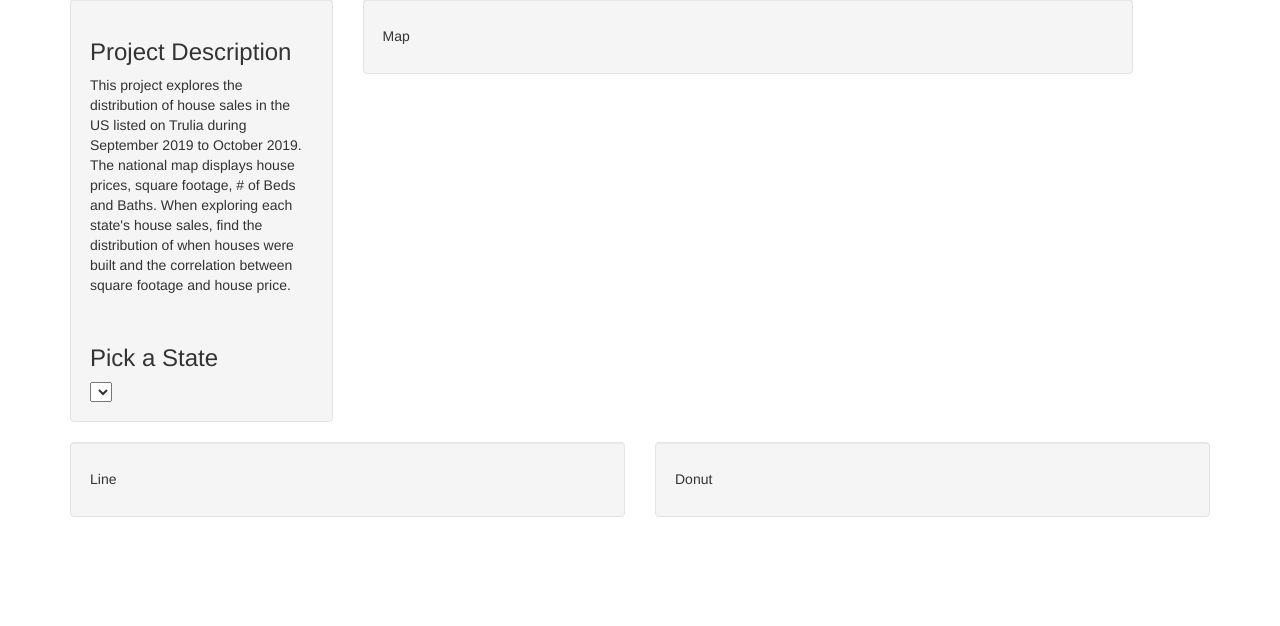
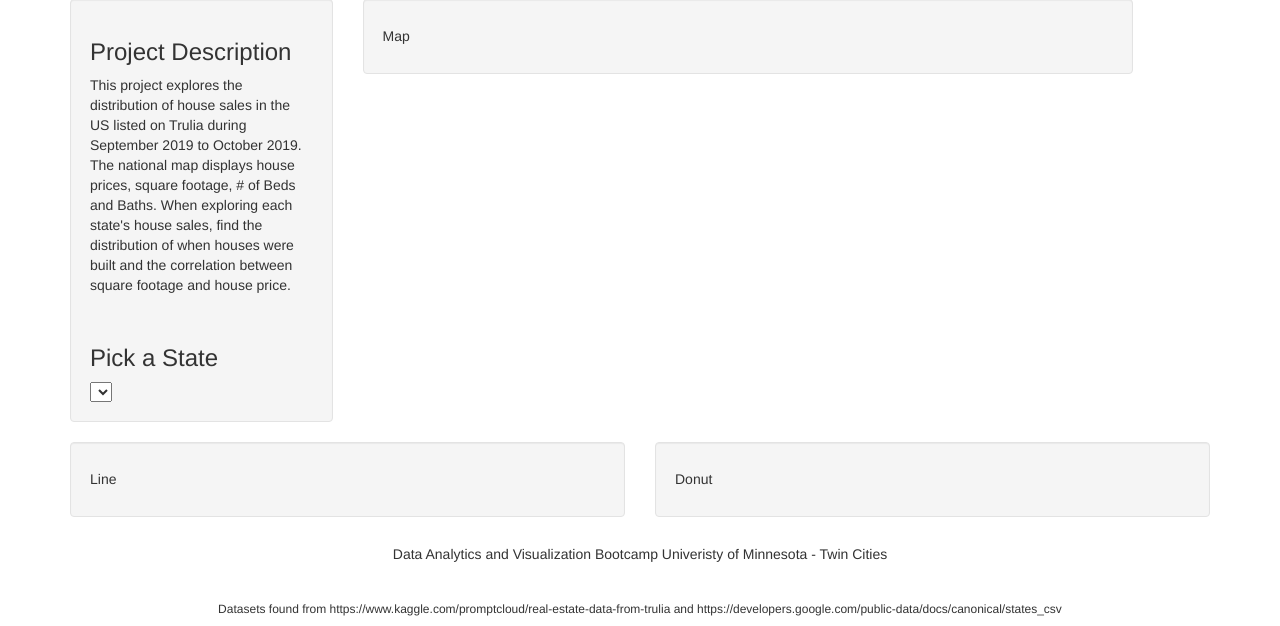
Before and after one commit to szig97/project-2, a Python web app: template templates/index.html in a window 1280 px wide. Shown: the part 301-927 px from the top of the page. Before the commit the page ends 818 px from the top, so only its background shows below. Run offline with Jinja, Linux system fonts and the light colour scheme; the template is opened without the code that fills it, so the values that code supplies are empty; some libraries are stand-ins or nearby versions.

Commit message:
Added a footer withe bootcamp and datasets

```diff
--- a/templates/index.html
+++ b/templates/index.html
@@ -57,6 +57,8 @@
         </div>
     </div>
 
+
+
 </div>
 
   <script src="https://d3js.org/d3.v5.min.js"></script>
@@ -65,4 +67,15 @@
 
 </body>
 
+<footer>
+    <div class = "text-center">
+        <h5>
+            Data Analytics and Visualization Bootcamp Univeristy of Minnesota - Twin Cities
+        </h5>
+        <br>
+        <h6> Datasets found from https://www.kaggle.com/promptcloud/real-estate-data-from-trulia
+        and https://developers.google.com/public-data/docs/canonical/states_csv</h3>
+        </h6>
+    </div>
+</footer>
 </html>
```
